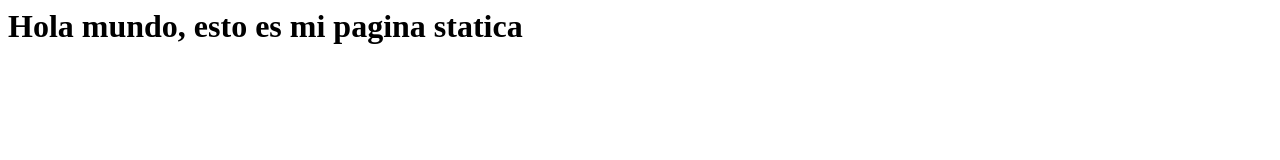
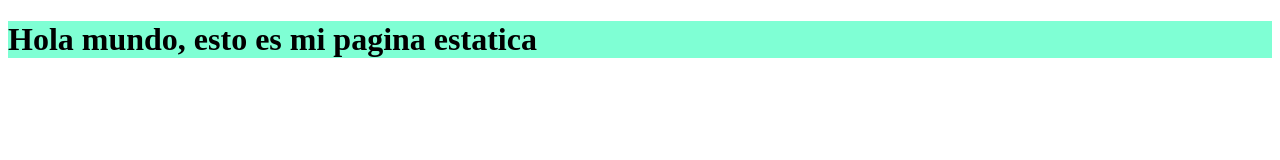
Before and after one commit to FedeDAW/FedeDAW.github.io, a plain HTML site: page index.html in a window 1280 px wide. Drawn offline with Linux system fonts and the light colour scheme.

Commit message:
fet: mejoras visuales y de estructura

```diff
--- a/index.html
+++ b/index.html
@@ -1,7 +1,13 @@
-<html>
-	<body>
-		<h1>
-			Hola mundo, esto es mi pagina statica
-		<h1>
-	</body>
+<!DOCTYPE html>
+<html lang="es">
+    <head>
+        <meta charset="UTF-8">
+        <meta name="viewport" content="width=device-width, initial-scale=1.0">
+        <title>TestPage</title>
+    </head>
+    <body>
+        <h1 style="background-color: aquamarine;">
+            Hola mundo, esto es mi pagina estatica
+        <h1>
+    </body>
 </html>
```
Also changed, not shown: 1 other file.
